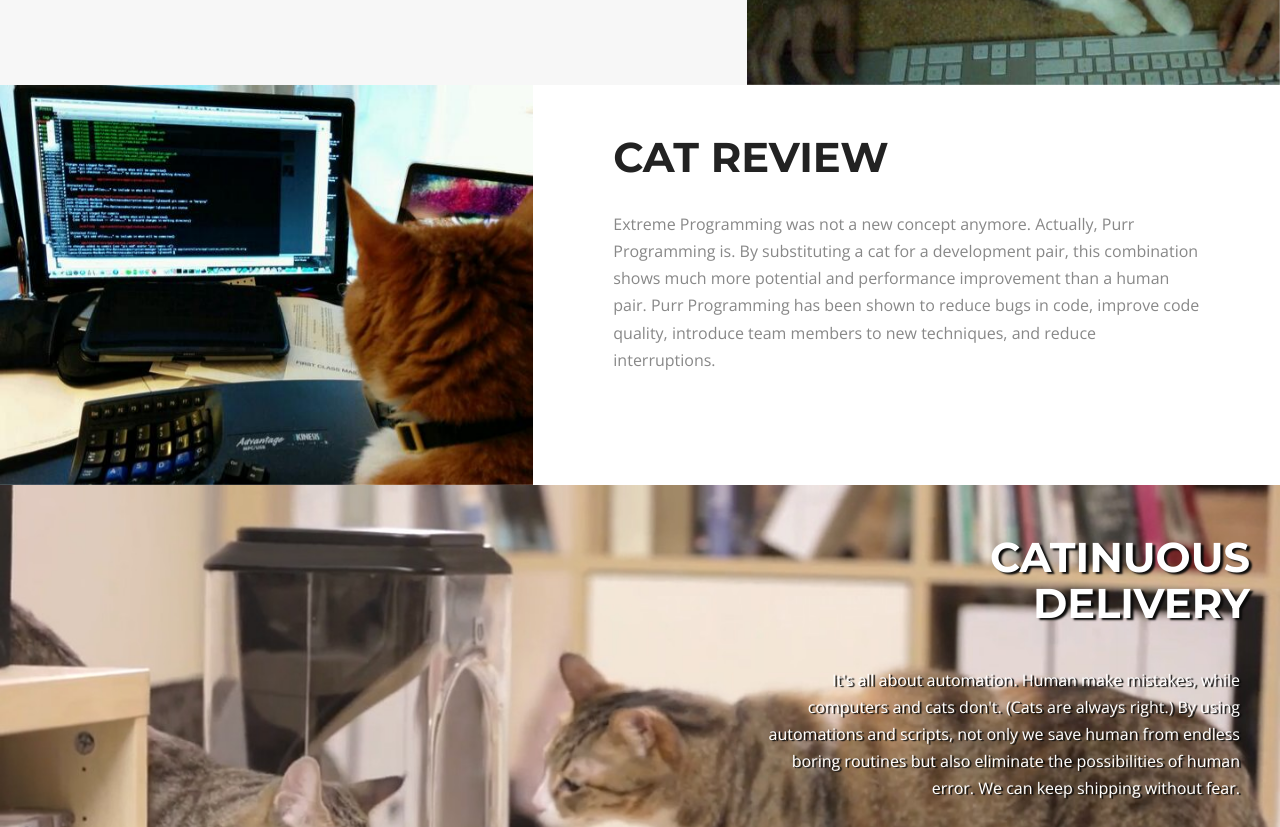
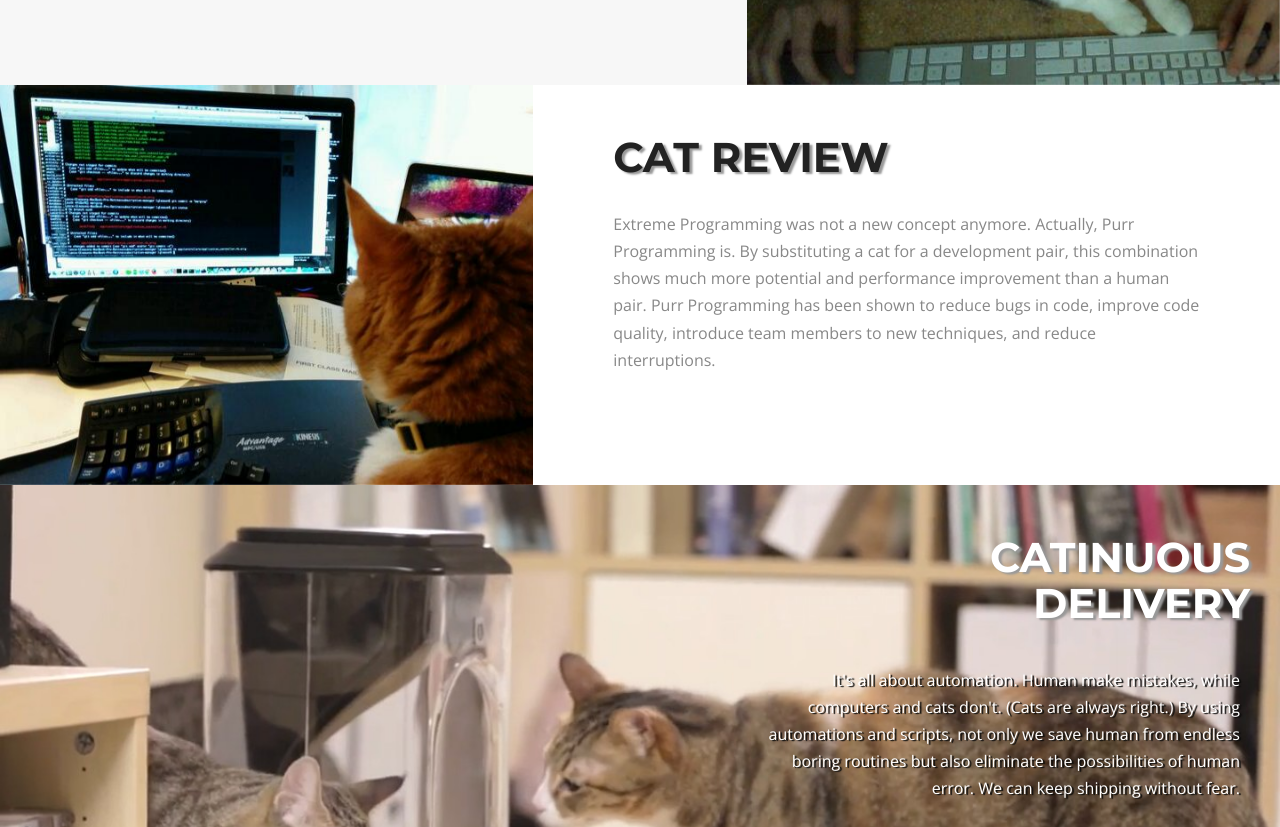
Before and after one commit to Pan-Cat/web, a plain HTML site: page index2.html in a window 1280 px wide. Shown: the part 1620-2447 px from the top of the page. Drawn offline with nearby package versions, Linux system fonts and the light colour scheme.

Commit message:
add text-shadow to all section header

```diff
--- a/assets/scss/style.scss
+++ b/assets/scss/style.scss
@@ -42,6 +42,7 @@ body a {
         font-size: 2.6em;
         color: #222222;
         text-transform: uppercase;
+        @include text-shadow(3px 2px 2px #999);
     }
 }
 
@@ -224,7 +225,6 @@ body a {
     .section-header {
         h2 {
             color: #fff;
-            @include text-shadow(3px 2px 2px #0C0C0B);
         }
         padding: 30px;
     }
```
Also changed, not shown: assets/css/style.css.
